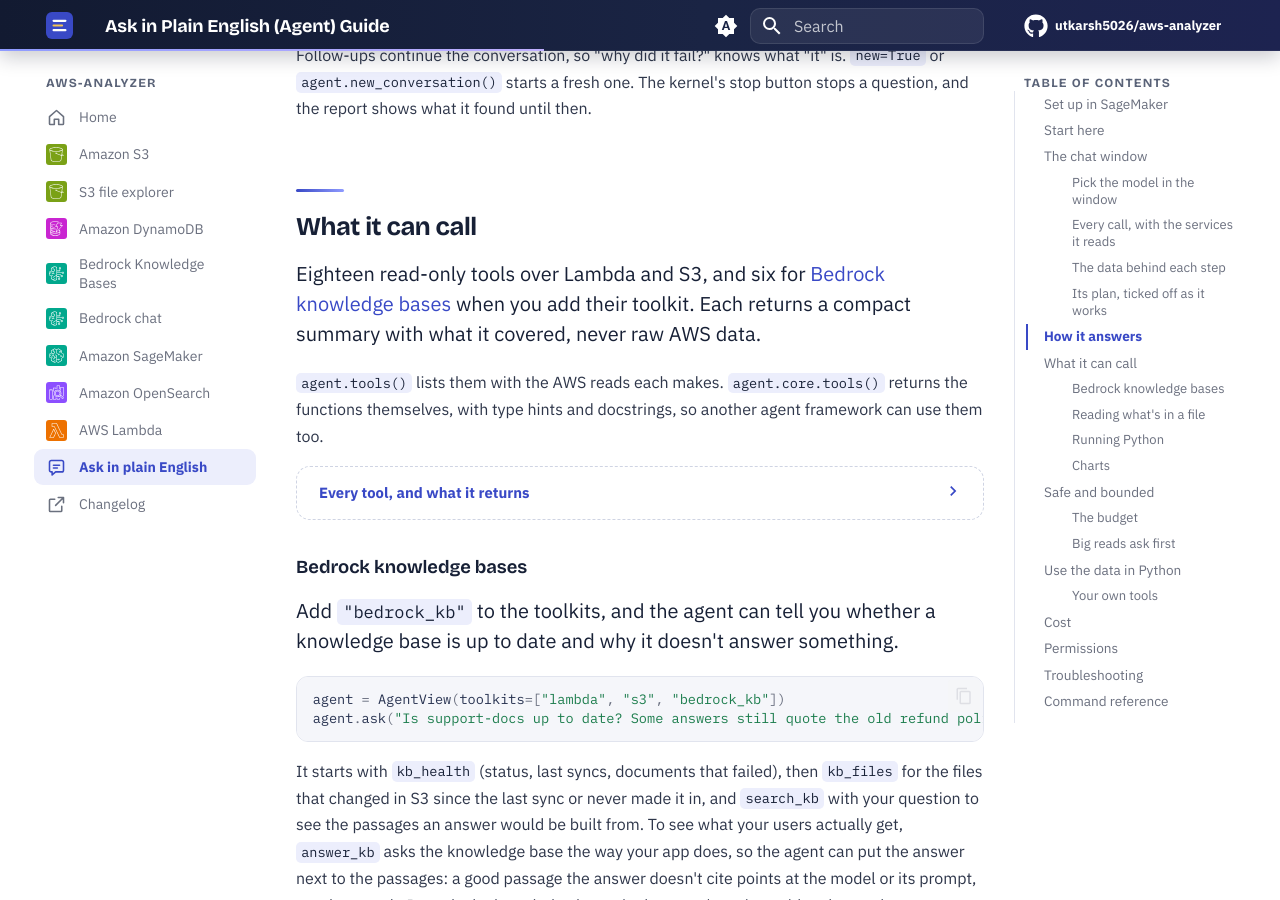
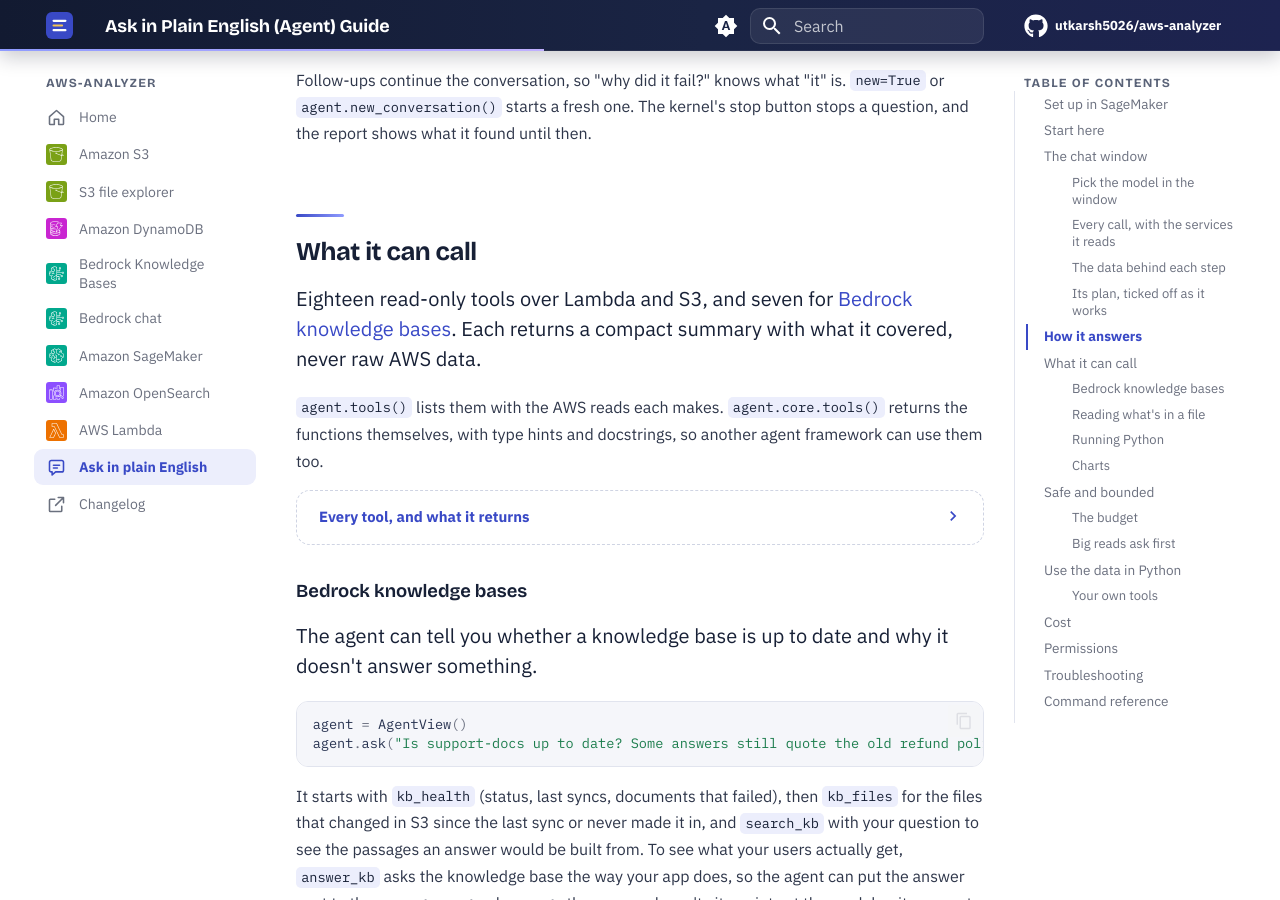
Before and after one commit to utkarsh5026/aws-analyzer, an MkDocs documentation site: the page built from docs/agent.md, in a window 1280 px wide and 900 px high, scrolled down 8919 px. Built offline with MkDocs 1.6.1 and Material for MkDocs 9.7.7, drawn with Linux system fonts in a browser that asks for light colours; comment, search, counter and statistics services are not loaded; some of the changed text lies outside the part shown.

Commit message:
Agent: Bedrock knowledge base tools on by default
DEFAULT_TOOLKITS is now ("lambda", "s3", "bedrock_kb"), so AgentView() can
answer knowledge base questions without toolkits=. The chat window's empty
state lists the three services as "Lambda, S3 and Bedrock Knowledge Bases"
and suggests "Are my knowledge bases up to date?". README, the agent guide,
CLAUDE.md and the changelog say the new default and how to leave it out.

Co-Authored-By: Claude Opus 5.5 <noreply@anthropic.com>
Claude-Session: https://claude.ai/code/session_017avXM5oPq1V938L3SVaku6

````diff
--- a/docs/agent.md
+++ b/docs/agent.md
@@ -212,7 +212,7 @@ Follow-ups continue the conversation, so "why did it fail?" knows what "it" is.
 
 ## What it can call { #tools }
 
-Eighteen read-only tools over Lambda and S3, and six for [Bedrock knowledge bases](#knowledge-bases) when you add their toolkit. Each returns a compact summary with what it covered, never raw AWS data.
+Eighteen read-only tools over Lambda and S3, and seven for [Bedrock knowledge bases](#knowledge-bases). Each returns a compact summary with what it covered, never raw AWS data.
 { .gist }
 
 `agent.tools()` lists them with the AWS reads each makes. `agent.core.tools()` returns the functions themselves, with type hints and docstrings, so another agent framework can use them too.
@@ -271,11 +271,11 @@ Eighteen read-only tools over Lambda and S3, and six for [Bedrock knowledge base
 
 ### Bedrock knowledge bases { #knowledge-bases }
 
-Add `"bedrock_kb"` to the toolkits, and the agent can tell you whether a knowledge base is up to date and why it doesn't answer something.
+The agent can tell you whether a knowledge base is up to date and why it doesn't answer something.
 { .gist }
 
 ```python
-agent = AgentView(toolkits=["lambda", "s3", "bedrock_kb"])
+agent = AgentView()
 agent.ask("Is support-docs up to date? Some answers still quote the old refund policy.")
 ```
 
@@ -405,7 +405,7 @@ Past a limit, the tools stop and the model answers with what it has; the report
 | `python_seconds` | 30 | With `python=`: the workspace stops a run at this many seconds |
 | `workspace_bytes` | 50 MB | With `python=`: a save that would go past it is refused |
 | `charts` | 8 | With `python=`: `show_chart` puts no more in the answer |
-| `kb_searches` | 10 | With the `bedrock_kb` toolkit: `search_kb`, `file_chunks` and `answer_kb` stop running |
+| `kb_searches` | 10 | `search_kb`, `file_chunks` and `answer_kb` stop running |
 
 ```python
 agent = AgentView(budget={"tool_calls": 50, "log_days": 7})
````
Also changed, not shown: other parts of docs/agent.md (+5 -5 lines), CHANGELOG.md (+7 -0 lines), CLAUDE.md (+1 -1 lines), README.md (+8 -9 lines), 4 other files.
